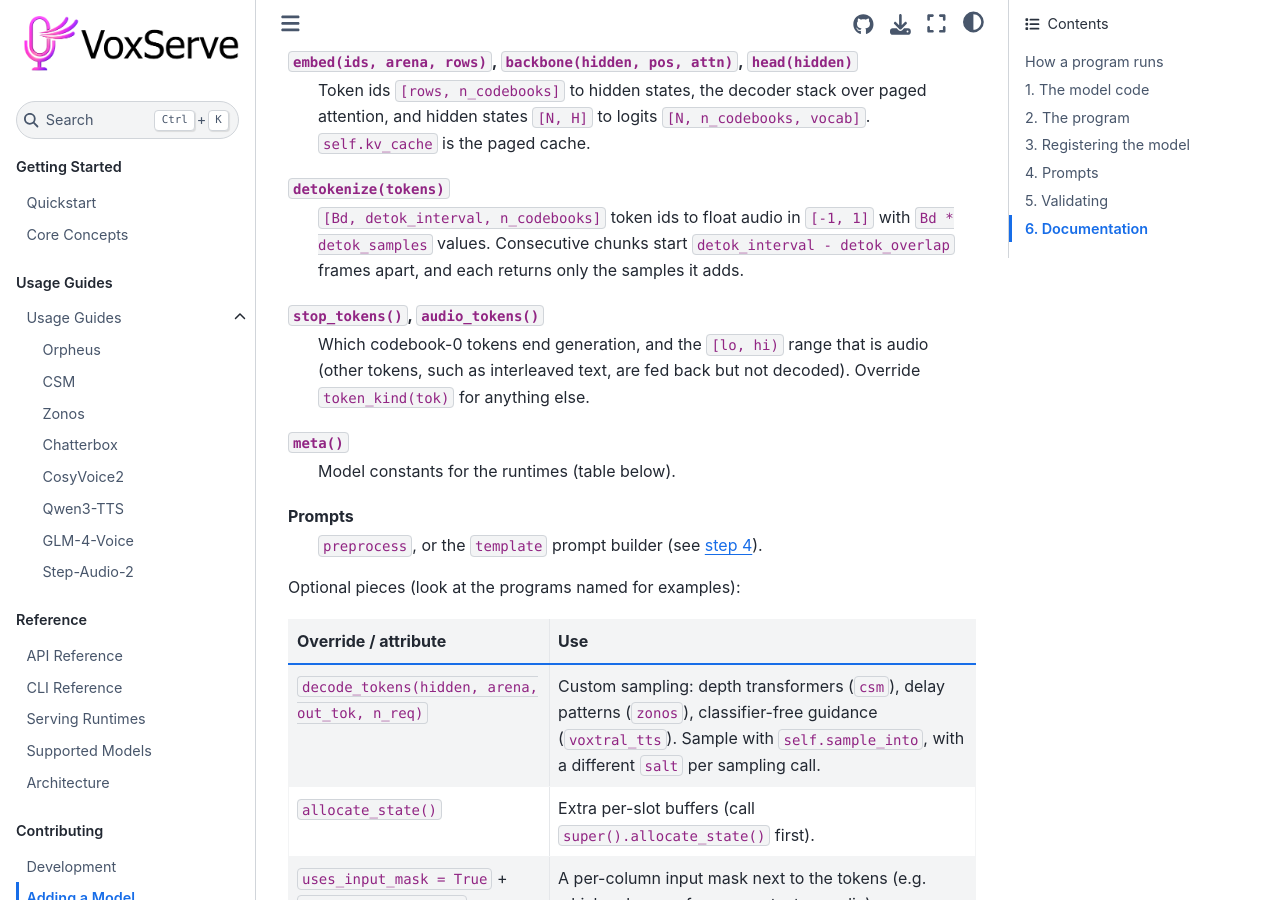
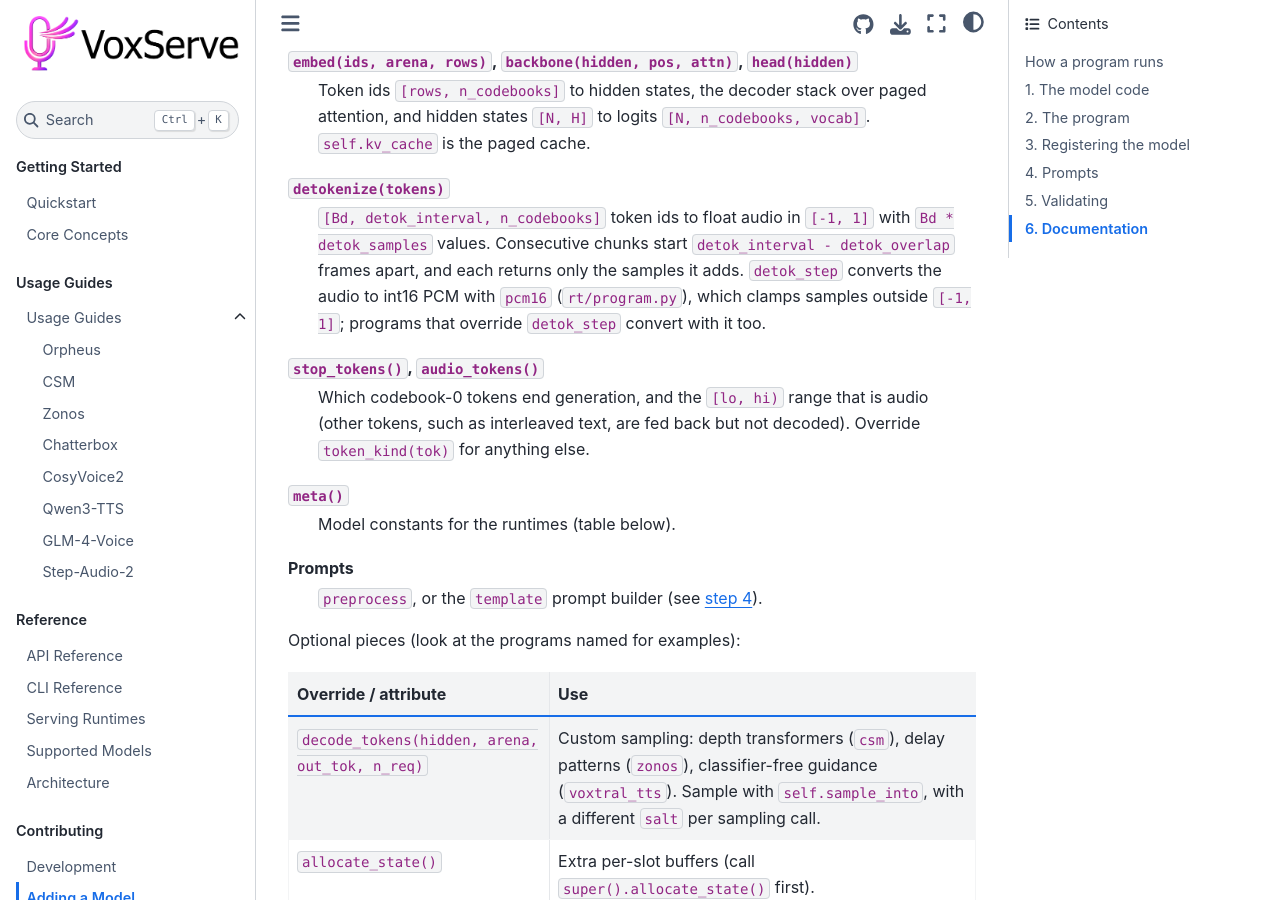
Before and after one commit to vox-serve/vox-serve, a Sphinx documentation site: the page built from docs/adding-a-model.rst, in a window 1280 px wide and 900 px high, scrolled down 2767 px. Built offline with Sphinx 7.4.7 and the Sphinx Book theme 1.1.4, drawn with Linux system fonts in a browser that asks for light colours.

Commit message:
docs: detok_step converts audio with pcm16, which clamps
The adding-a-model guide says `detokenize` returns audio in [-1, 1].
Note that the conversion to int16 clamps samples outside that range,
and that programs overriding `detok_step` should convert with `pcm16`.

Co-Authored-By: Claude Opus 5.5 <noreply@anthropic.com>

```diff
--- a/docs/adding-a-model.rst
+++ b/docs/adding-a-model.rst
@@ -107,7 +107,8 @@ Required pieces:
 ``detokenize(tokens)``
   ``[Bd, detok_interval, n_codebooks]`` token ids to float audio in ``[-1, 1]`` with ``Bd * detok_samples``
   values. Consecutive chunks start ``detok_interval - detok_overlap`` frames apart, and each returns only the
-  samples it adds.
+  samples it adds. ``detok_step`` converts the audio to int16 PCM with ``pcm16`` (``rt/program.py``), which
+  clamps samples outside ``[-1, 1]``; programs that override ``detok_step`` convert with it too.
 
 ``stop_tokens()``, ``audio_tokens()``
   Which codebook-0 tokens end generation, and the ``[lo, hi)`` range that is audio (other tokens, such as
```
